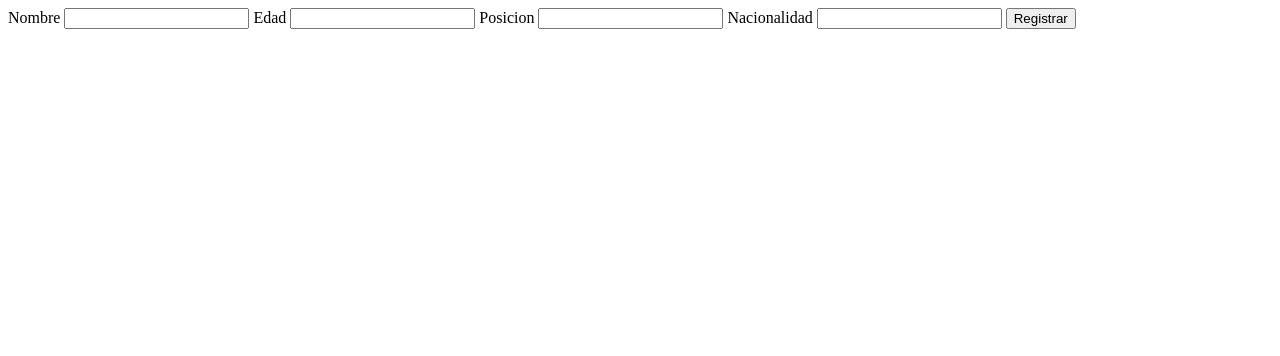
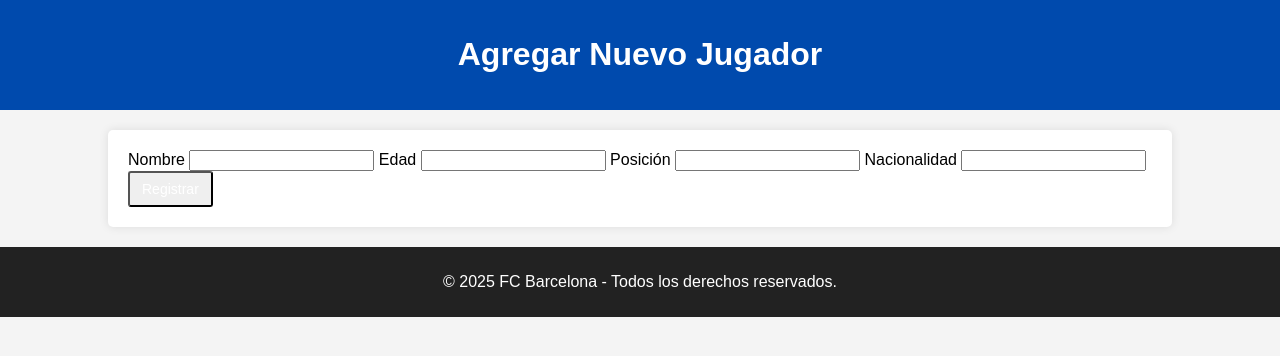
Before and after one commit to Samessi/lab1C2, a PHP site: page /agregar.php in a window 1280 px wide. Shown: the top 356 px of the page. Run offline with PHP 8.4, Linux system fonts and the light colour scheme.

Commit message:
Update agregar.php

```diff
--- a/agregar.php
+++ b/agregar.php
@@ -1,40 +1,56 @@
-<?php include "base.php"?>
+<?php include "base.php"; ?>
 <!DOCTYPE html>
-<html lang="en">
+<html lang="es">
 <head>
     <meta charset="UTF-8">
     <meta name="viewport" content="width=device-width, initial-scale=1.0">
-    <title>Document</title>
+    <title>Agregar Jugador</title>
+    <link rel="stylesheet" href="styles.css">
 </head>
 <body>
-<form action="" method="post">
-    <label for="">Nombre</label>
-    <input type="" name="nom" id="">
-    <label for="">Edad</label>
-    <input type="" name="ed" id="">
-    <label for="">Posicion</label>
-    <input type="" name="pos" id="">
-    <label for="">Nacionalidad</label>
-    <input type="" name="nac" id="">
 
+<header>
+    <h1>Agregar Nuevo Jugador</h1>
+</header>
 
-    <button type="submit">Registrar</button>
-</form>
+<main>
+    <form action="" method="post" class="form-container">
+        <label for="nom">Nombre</label>
+        <input type="text" name="nom" id="nom" required>
+
+        <label for="ed">Edad</label>
+        <input type="number" name="ed" id="ed" required>
+
+        <label for="pos">Posición</label>
+        <input type="text" name="pos" id="pos" required>
+
+        <label for="nac">Nacionalidad</label>
+        <input type="text" name="nac" id="nac" required>
+
+        <button type="submit" class="btn add">Registrar</button>
+        <a href="index.php" class="btn cancel">Cancelar</a>
+    </form>
+</main>
+
+<footer>
+    <p>&copy; <?php echo date("Y"); ?> FC Barcelona - Todos los derechos reservados.</p>
+</footer>
+
 <?php
-  if($_SERVER['REQUEST_METHOD']=="POST"){
+if ($_SERVER['REQUEST_METHOD'] == "POST") {
     $nombre = $_POST["nom"];
-    $Edad = $_POST["ed"];
-    $Posicion = $_POST["pos"];
-    $Nacionalidad = $_POST["nac"];
+    $edad = $_POST["ed"];
+    $posicion = $_POST["pos"];
+    $nacionalidad = $_POST["nac"];
 
     $insercion = $conexion->prepare("INSERT INTO equipos(jug_Nom, Jug_edad, Jug_posicion, Jug_nacion)
-                     VALUES(?,?,?,?)");
-                     $insercion->bind_param("ssss", $nombre, $Edad, $Posicion,$Nacionalidad);
-                     $insercion->execute();
-                     header(header: "Location:index.php");
-  }
+                                     VALUES(?,?,?,?)");
+    $insercion->bind_param("ssss", $nombre, $edad, $posicion, $nacionalidad);
+    $insercion->execute();
+    header("Location: index.php");
+    exit();
+}
+?>
 
-
-?>
 </body>
 </html>
```
